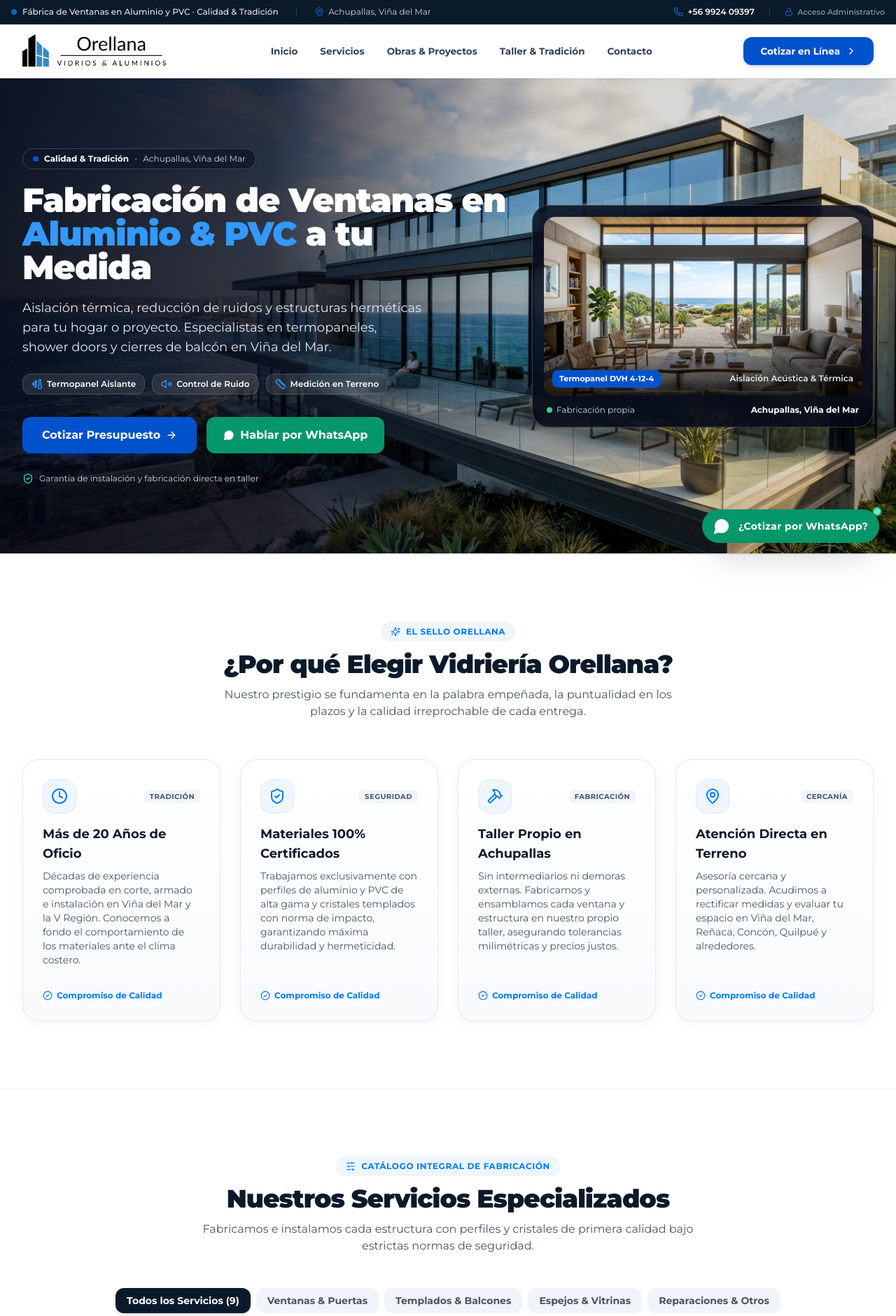
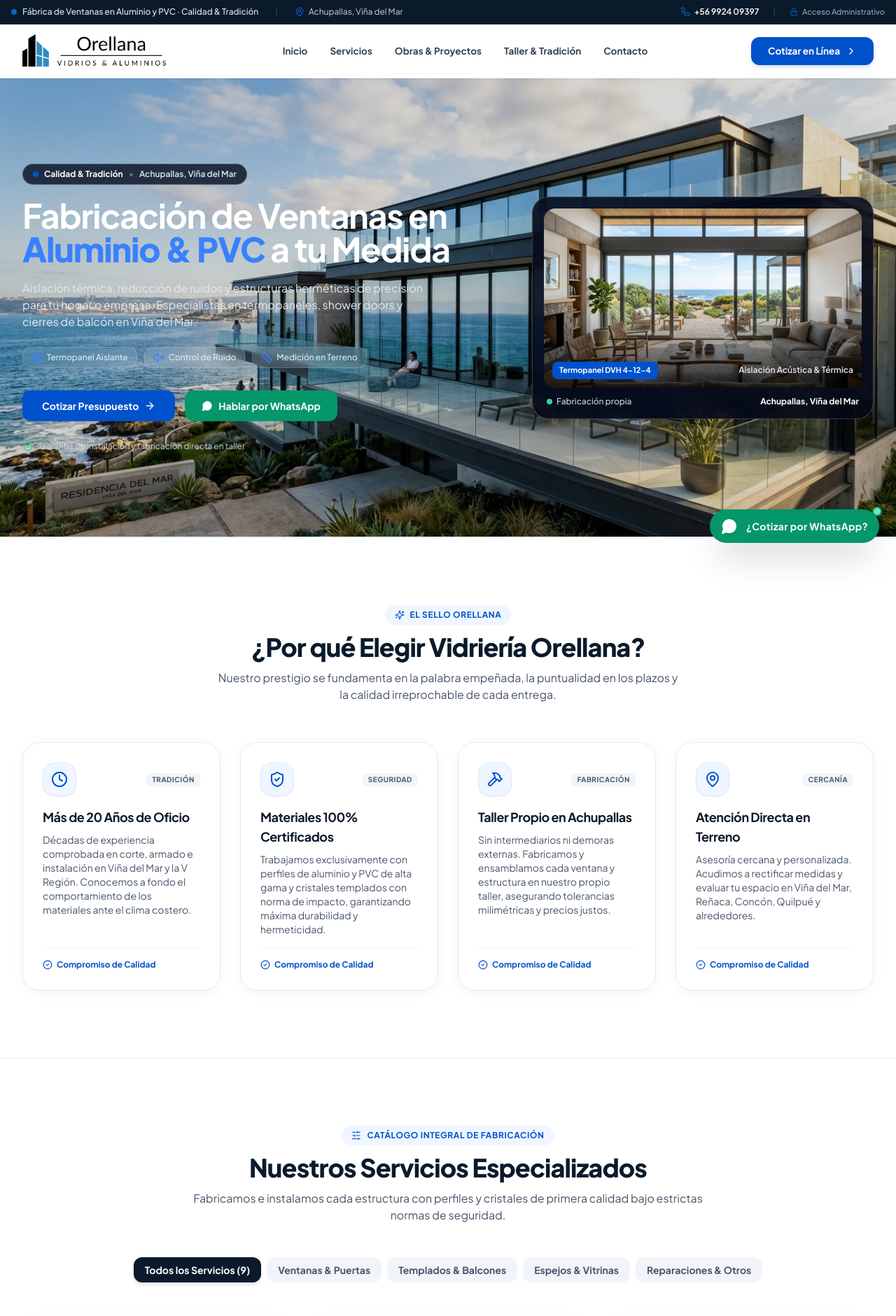
Before and after one commit to mpegtec2000-cmyk/VENTANAS, a Next.js app: page / in a window 1280 px wide. Shown: the top 1881 px of the page at 70% size. Built offline with nearby package versions, Linux system fonts and the light colour scheme.

Commit message:
style: replace chunky font with Plus Jakarta Sans and Inter corporate typography

```diff
--- a/src/app/globals.css
+++ b/src/app/globals.css
@@ -1,16 +1,16 @@
-@import url('https://fonts.googleapis.com/css2?family=Montserrat:wght@300;400;500;600;700;800;900&display=swap');
+@import url('https://fonts.googleapis.com/css2?family=Plus+Jakarta+Sans:wght@300;400;500;600;700;800&family=Inter:wght@300;400;500;600;700&display=swap');
 
 @tailwind base;
 @tailwind components;
 @tailwind utilities;
 
 :root {
-  --font-montserrat: 'Montserrat', system-ui, -apple-system, sans-serif;
+  --font-sans: 'Plus Jakarta Sans', 'Inter', system-ui, -apple-system, sans-serif;
 }
 
 html {
   scroll-behavior: smooth;
-  font-family: var(--font-montserrat);
+  font-family: var(--font-sans);
 }
 
 body {
@@ -22,57 +22,32 @@ body {
   -moz-osx-font-smoothing: grayscale;
 }
 
-/* Glassmorphism limpio y elegante */
+h1, h2, h3, h4, h5, h6 {
+  font-family: 'Plus Jakarta Sans', sans-serif;
+  letter-spacing: -0.025em;
+}
+
+/* Glassmorphism limpio corporativo */
 .glass-panel {
-  background: rgba(255, 255, 255, 0.92);
+  background: rgba(255, 255, 255, 0.94);
   backdrop-filter: blur(16px);
   -webkit-backdrop-filter: blur(16px);
   border: 1px solid rgba(226, 232, 240, 0.9);
 }
 
 .glass-panel-luxury {
-  background: linear-gradient(135deg, rgba(255, 255, 255, 0.96) 0%, rgba(248, 250, 252, 0.92) 100%);
+  background: rgba(255, 255, 255, 0.96);
   backdrop-filter: blur(20px);
   -webkit-backdrop-filter: blur(20px);
-  border: 1px solid rgba(255, 255, 255, 0.9);
-  box-shadow: 0 10px 30px -5px rgba(11, 26, 43, 0.08), 0 0 0 1px rgba(0, 123, 255, 0.05);
+  border: 1px solid rgba(226, 232, 240, 0.9);
+  box-shadow: 0 10px 30px -5px rgba(11, 26, 43, 0.06);
 }
 
 .glass-panel-dark {
-  background: rgba(11, 26, 43, 0.85);
+  background: rgba(11, 26, 43, 0.88);
   backdrop-filter: blur(20px);
   -webkit-backdrop-filter: blur(20px);
-  border: 1px solid rgba(255, 255, 255, 0.15);
-}
-
-/* Reflejo cristalino sutil en tarjetas destacadas */
-.glass-reflection {
-  position: relative;
-  overflow: hidden;
-}
-
-.glass-reflection::after {
-  content: '';
-  position: absolute;
-  top: -60%;
-  left: -60%;
-  width: 220%;
-  height: 220%;
-  background: linear-gradient(
-    65deg,
-    transparent 42%,
-    rgba(255, 255, 255, 0.25) 50%,
-    transparent 58%
-  );
-  transform: rotate(25deg);
-  pointer-events: none;
-  animation: glassGlint 9s infinite;
-}
-
-@keyframes glassGlint {
-  0% { transform: translateX(-100%) rotate(25deg); }
-  18% { transform: translateX(100%) rotate(25deg); }
-  100% { transform: translateX(100%) rotate(25deg); }
+  border: 1px solid rgba(255, 255, 255, 0.12);
 }
 
 /* Custom scrollbars */
@@ -91,8 +66,7 @@ body {
   background: #94A3B8;
 }
 
-/* Selection */
 ::selection {
-  background-color: #007BFF;
+  background-color: #0052CC;
   color: #FFFFFF;
 }
--- a/src/app/layout.tsx
+++ b/src/app/layout.tsx
@@ -31,8 +31,8 @@ export default function RootLayout({
   children: React.ReactNode;
 }) {
   return (
-    <html lang="es" className="scroll-smooth">
-      <body className="antialiased bg-white text-brand-navy min-h-screen flex flex-col">
+    <html lang="es" className="scroll-smooth font-sans antialiased">
+      <body className="antialiased bg-white text-slate-900 min-h-screen flex flex-col font-sans">
         <Tracker />
         {children}
       </body>
--- a/src/components/Hero.tsx
+++ b/src/components/Hero.tsx
@@ -5,7 +5,6 @@ import {
   ShieldCheck,
   ArrowRight,
   MessageCircle,
-  Sparkles,
   VolumeX,
   ThermometerSnowflake,
   Ruler
@@ -14,9 +13,9 @@ import { trackEvent } from '@/lib/tracker';
 
 export default function Hero() {
   return (
-    <section id="inicio" className="relative min-h-[80vh] lg:min-h-[85vh] flex items-center overflow-hidden bg-slate-900 border-b border-slate-200">
+    <section id="inicio" className="relative min-h-[75vh] lg:min-h-[82vh] flex items-center overflow-hidden bg-slate-900 border-b border-slate-200">
 
-      {/* Fondo Fotográfico Limpio sin filtros de cuadros */}
+      {/* Fondo Fotográfico Real y Limpio */}
       <div className="absolute inset-0 z-0">
         <picture>
           <source media="(max-width: 768px)" srcSet="/images/hero-mobile.jpg" />
@@ -30,57 +29,57 @@ export default function Hero() {
           />
         </picture>
 
-        {/* Sombra de contraste suave y limpia */}
-        <div className="absolute inset-0 bg-gradient-to-r from-slate-950/90 via-slate-950/75 to-transparent lg:w-3/5" />
+        {/* Sombra de contraste arquitectónica limpia */}
+        <div className="absolute inset-0 bg-gradient-to-r from-slate-950/92 via-slate-950/75 to-transparent lg:w-3/5" />
         <div className="absolute inset-0 bg-black/15" />
       </div>
 
       <div className="max-w-7xl mx-auto px-4 sm:px-6 lg:px-8 py-10 lg:py-16 relative z-10 w-full">
         <div className="grid grid-cols-1 lg:grid-cols-12 gap-8 items-center">
 
-          {/* Columna Izquierda: Mensaje Claro y Directo */}
+          {/* Columna Izquierda: Tipografía Corporativa y Limpia */}
           <div className="lg:col-span-7 space-y-5 text-center lg:text-left">
 
             {/* Pill Badge Oficial */}
-            <div className="inline-flex items-center gap-2 px-3.5 py-1.5 rounded-full bg-slate-900/80 backdrop-blur-md border border-white/20 text-xs font-bold text-white shadow-md">
+            <div className="inline-flex items-center gap-2 px-3.5 py-1.5 rounded-full bg-slate-900/85 backdrop-blur-md border border-white/20 text-xs font-semibold text-slate-200 shadow-sm">
               <span className="w-2 h-2 rounded-full bg-[#0052CC]" />
-              <span>Calidad & Tradición</span>
+              <span className="font-bold text-white">Calidad & Tradición</span>
               <span className="text-white/30">•</span>
-              <span className="text-slate-300 font-normal">Achupallas, Viña del Mar</span>
+              <span>Achupallas, Viña del Mar</span>
             </div>
 
-            {/* Titular Principal Claro */}
-            <h1 className="text-3xl sm:text-4xl lg:text-5xl font-black text-white tracking-tight leading-[1.15]">
-              Fabricación de Ventanas en <span className="text-[#3399FF]">Aluminio & PVC</span> a tu Medida
+            {/* Titular Principal: Tipografía Sobria y Profesional (No IA) */}
+            <h1 className="text-3xl sm:text-4xl lg:text-5xl font-bold text-white tracking-tight leading-[1.18]">
+              Fabricación de Ventanas en <span className="text-[#3880FF] font-extrabold">Aluminio & PVC</span> a tu Medida
             </h1>
 
-            {/* Redacción Corta y Efectiva (Sin saturación de texto) */}
-            <p className="text-base sm:text-lg text-slate-200 max-w-xl mx-auto lg:mx-0 leading-relaxed font-normal">
-              Aislación térmica, reducción de ruidos y estructuras herméticas para tu hogar o proyecto. Especialistas en termopaneles, shower doors y cierres de balcón en Viña del Mar.
+            {/* Redacción Clara y Concisa */}
+            <p className="text-sm sm:text-base text-slate-200 max-w-xl mx-auto lg:mx-0 leading-relaxed font-normal">
+              Aislación térmica, reducción de ruidos y estructuras herméticas de precisión para tu hogar o empresa. Especialistas en termopaneles, shower doors y cierres de balcón en Viña del Mar.
             </p>
 
-            {/* 3 Beneficios Concretos en Línea */}
-            <div className="flex flex-wrap items-center justify-center lg:justify-start gap-2.5 pt-1 text-xs text-white">
+            {/* Beneficios en Línea con Tipografía Limpia */}
+            <div className="flex flex-wrap items-center justify-center lg:justify-start gap-2.5 pt-1 text-xs text-slate-200 font-medium">
               <div className="flex items-center gap-1.5 bg-white/10 backdrop-blur-md px-3 py-1.5 rounded-xl border border-white/15">
-                <ThermometerSnowflake className="w-4 h-4 text-[#3399FF]" />
-                <span className="font-semibold">Termopanel Aislante</span>
+                <ThermometerSnowflake className="w-4 h-4 text-[#3880FF]" />
+                <span>Termopanel Aislante</span>
               </div>
               <div className="flex items-center gap-1.5 bg-white/10 backdrop-blur-md px-3 py-1.5 rounded-xl border border-white/15">
-                <VolumeX className="w-4 h-4 text-[#3399FF]" />
-                <span className="font-semibold">Control de Ruido</span>
+                <VolumeX className="w-4 h-4 text-[#3880FF]" />
+                <span>Control de Ruido</span>
               </div>
               <div className="flex items-center gap-1.5 bg-white/10 backdrop-blur-md px-3 py-1.5 rounded-xl border border-white/15">
-                <Ruler className="w-4 h-4 text-[#3399FF]" />
-                <span className="font-semibold">Medición en Terreno</span>
+                <Ruler className="w-4 h-4 text-[#3880FF]" />
+                <span>Medición en Terreno</span>
               </div>
             </div>
 
-            {/* Botones de Acción Principales (Azul Corporativo, no celeste) */}
+            {/* Botones de Acción Principales */}
             <div className="flex flex-col sm:flex-row items-center justify-center lg:justify-start gap-3.5 pt-3">
               <a
                 href="#cotizar"
                 data-track="Cotizar Hero CTA"
-                className="w-full sm:w-auto px-7 py-3.5 rounded-xl bg-[#0052CC] hover:bg-[#0040A8] text-white font-bold text-sm sm:text-base shadow-lg shadow-blue-900/30 transition-all flex items-center justify-center gap-2 group"
+                className="w-full sm:w-auto px-7 py-3 rounded-xl bg-[#0052CC] hover:bg-[#0040A8] text-white font-bold text-sm shadow-md transition-all flex items-center justify-center gap-2 group"
               >
                 <span>Cotizar Presupuesto</span>
                 <ArrowRight className="w-4 h-4 group-hover:translate-x-1 transition-transform" />
@@ -91,7 +90,7 @@ export default function Hero() {
                 target="_blank"
                 rel="noopener noreferrer"
                 data-track="WhatsApp Hero Direct"
-                className="w-full sm:w-auto px-6 py-3.5 rounded-xl bg-emerald-600 hover:bg-emerald-700 text-white font-bold text-sm sm:text-base shadow-md transition-all flex items-center justify-center gap-2"
+                className="w-full sm:w-auto px-6 py-3 rounded-xl bg-emerald-600 hover:bg-emerald-700 text-white font-bold text-sm shadow-sm transition-all flex items-center justify-center gap-2"
               >
                 <MessageCircle className="w-4 h-4 fill-white" />
                 <span>Hablar por WhatsApp</span>
@@ -108,7 +107,7 @@ export default function Hero() {
 
           {/* Columna Derecha: Tarjeta Fotográfica de Ficha Técnica */}
           <div className="lg:col-span-5 hidden lg:block">
-            <div className="bg-slate-950/80 backdrop-blur-xl rounded-3xl p-4 border border-white/20 shadow-2xl text-white space-y-3">
+            <div className="bg-slate-950/85 backdrop-blur-xl rounded-3xl p-4 border border-white/20 shadow-2xl text-white space-y-3">
               <div className="relative h-64 w-full rounded-2xl overflow-hidden shadow-inner">
                 <Image
                   src="/images/ventanas-pvc.jpg"
@@ -127,7 +126,7 @@ export default function Hero() {
                 </div>
               </div>
 
-              <div className="flex items-center justify-between text-xs text-slate-300 px-1">
+              <div className="flex items-center justify-between text-xs text-slate-300 px-1 font-medium">
                 <span className="flex items-center gap-1.5">
                   <span className="w-2 h-2 rounded-full bg-emerald-400" />
                   Fabricación propia
--- a/tailwind.config.ts
+++ b/tailwind.config.ts
@@ -10,54 +10,29 @@ const config: Config = {
     extend: {
       colors: {
         brand: {
-          // Azules Oficiales Orellana
-          blue: '#007BFF',
-          'blue-hover': '#0062cc',
-          'blue-dark': '#004DB3',
-          'blue-light': '#F0F7FF',
-          'blue-soft': '#E0EFFF',
-          cyan: '#0EA5E9',
-          ice: '#E2F1FF',
+          // Azul Corporativo Oficial
+          blue: '#0052CC',
+          'blue-hover': '#0040A8',
+          'blue-dark': '#072A60',
+          'blue-light': '#F0F5FF',
+          'blue-accent': '#1D72FE',
 
-          // Azules Profundos Corporativos (de las guías de branding)
           navy: '#0B1A2B',
           'navy-deep': '#060F1A',
           'navy-card': '#0F243E',
-          'navy-surface': '#152942',
 
-          // Neutros y Metálicos (Aluminio / Acero)
-          aluminum: '#94A3B8',
-          chrome: '#CBD5E1',
-          slate: '#64748B',
-          charcoal: '#1E293B',
-          dark: '#080B0B',
-
-          // Superficies y Fondos
-          surface: '#F8FAFC',
+          slate: '#475569',
           border: '#E2E8F0',
-          'border-light': '#F1F5F9',
         },
       },
       fontFamily: {
-        sans: ['var(--font-montserrat)', 'Montserrat', 'system-ui', 'sans-serif'],
+        sans: ['Plus Jakarta Sans', 'Inter', 'system-ui', 'sans-serif'],
+        heading: ['Plus Jakarta Sans', 'sans-serif'],
       },
       boxShadow: {
-        glass: '0 8px 32px 0 rgba(0, 123, 255, 0.08)',
-        'glass-hover': '0 12px 40px -5px rgba(0, 123, 255, 0.16)',
+        glass: '0 8px 32px 0 rgba(0, 82, 204, 0.08)',
         'glass-card': '0 10px 30px -5px rgba(11, 26, 43, 0.06)',
-        'glass-card-hover': '0 20px 45px -10px rgba(11, 26, 43, 0.12)',
-        glow: '0 0 25px rgba(0, 123, 255, 0.4)',
-        'glow-cyan': '0 0 25px rgba(14, 165, 233, 0.4)',
-        subtle: '0 1px 3px rgba(0,0,0,0.05), 0 1px 2px rgba(0,0,0,0.1)',
         card: '0 4px 20px -2px rgba(11, 26, 43, 0.05)',
-      },
-      backgroundImage: {
-        'gradient-radial': 'radial-gradient(var(--tw-gradient-stops))',
-        'hero-gradient': 'radial-gradient(120% 120% at 50% 0%, rgba(226, 241, 255, 0.7) 0%, rgba(255, 255, 255, 1) 70%)',
-        'blue-gradient': 'linear-gradient(135deg, #007BFF 0%, #0056b3 100%)',
-        'navy-gradient': 'linear-gradient(135deg, #0B1A2B 0%, #060F1A 100%)',
-        'glass-gradient': 'linear-gradient(135deg, rgba(255, 255, 255, 0.95) 0%, rgba(248, 250, 252, 0.85) 100%)',
-        'card-gradient': 'linear-gradient(180deg, #FFFFFF 0%, #F8FAFC 100%)',
       },
     },
   },
```
Also changed, not shown: .local-data.json.
